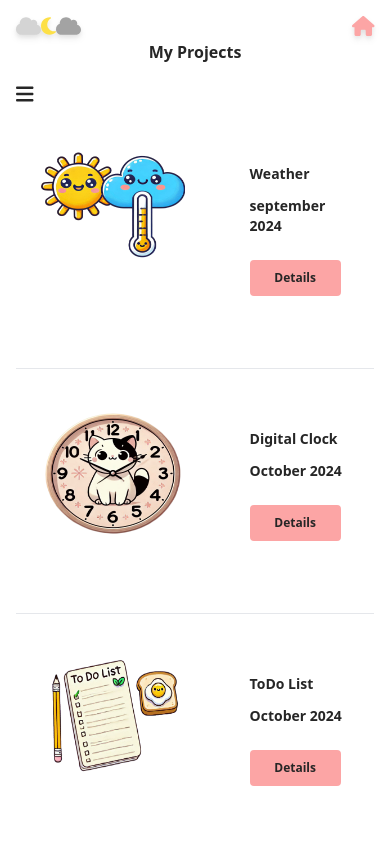
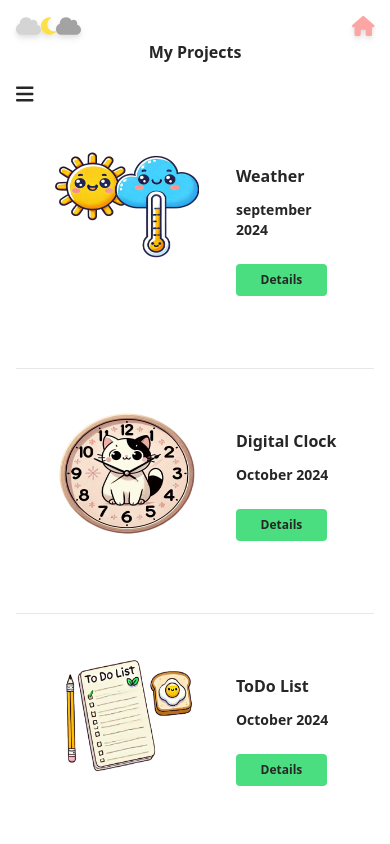
Before and after one commit to zahraRostami1999/portfolio, a React (Vite) app in the folder portfolio/: page /project in a window 390 px wide. Shown: the top 844 px of the page. Built offline with nearby package versions, Linux system fonts and the light colour scheme.

Commit message:
edit Project Card: add description part

```diff
--- a/portfolio/src/components/ProjectCard.jsx
+++ b/portfolio/src/components/ProjectCard.jsx
@@ -5,14 +5,14 @@ const ProjectCard = (props) => {
     return (
         <>
             <div className="w-full border-b">
-                <div className=" lg:w-3/5 md:w-3/5 sm:w-2/3 w-11/12 flex flex-row lg:justify-center md:justify-center sm:justify-between justify-between py-10 mx-auto">
+                <div className=" lg:w-3/5 md:w-3/5 sm:w-2/3 w-11/12 flex flex-row lg:justify-center md:justify-center sm:justify-around justify-around py-10 mx-auto">
                     <div className="w-1/2 flex justify-center">
                         <img className="lg:w-64 lg:h-60 md:w-44 md:h-40 sm:w-36 sm:h-32 w-36 h-32" src={props.project.cover} alt="project-image" />
                     </div>
                     <div className="w-1/3 py-5 font-semibold flex justify-start items-start flex-col gap-3 text-sm sm:text-sm md:text-lg">
-                        <h3>{props.project.title}</h3>
+                        <h3 className="font-bold lg:text-xl md:text-xl sm:text-base text-base">{props.project.title}</h3>
                         <h2>{props.project.date}</h2>
-                        <button className="hover:border-2 border-2 border-red-300 hover:border-neutral-700 hover:font-bold rounded lg:w-1/2 md:w-2/3 sm:w-5/6 w-5/6 px-5 py-2 lg:my-5 md:my-5 sm:my-3 my-3 bg-red-300 text-neutral-800 sm:text-sm text-xs md:text-base"><Link to={`/project/${id}`}>Details</Link></button>
+                        <button className="hover:bg-green-600 hover:text-yellow-300 bg-green-400 hover:font-bold rounded lg:w-1/2 md:w-2/3 sm:w-5/6 w-5/6 px-5 py-2 lg:my-5 md:my-5 sm:my-3 my-3 sm:text-sm text-xs md:text-lg lg:text-lg lg:font-semibold md:font-semibold"><Link to={`/project/${id}`}>Details</Link></button>
                     </div>
                 </div>
             </div>
```
